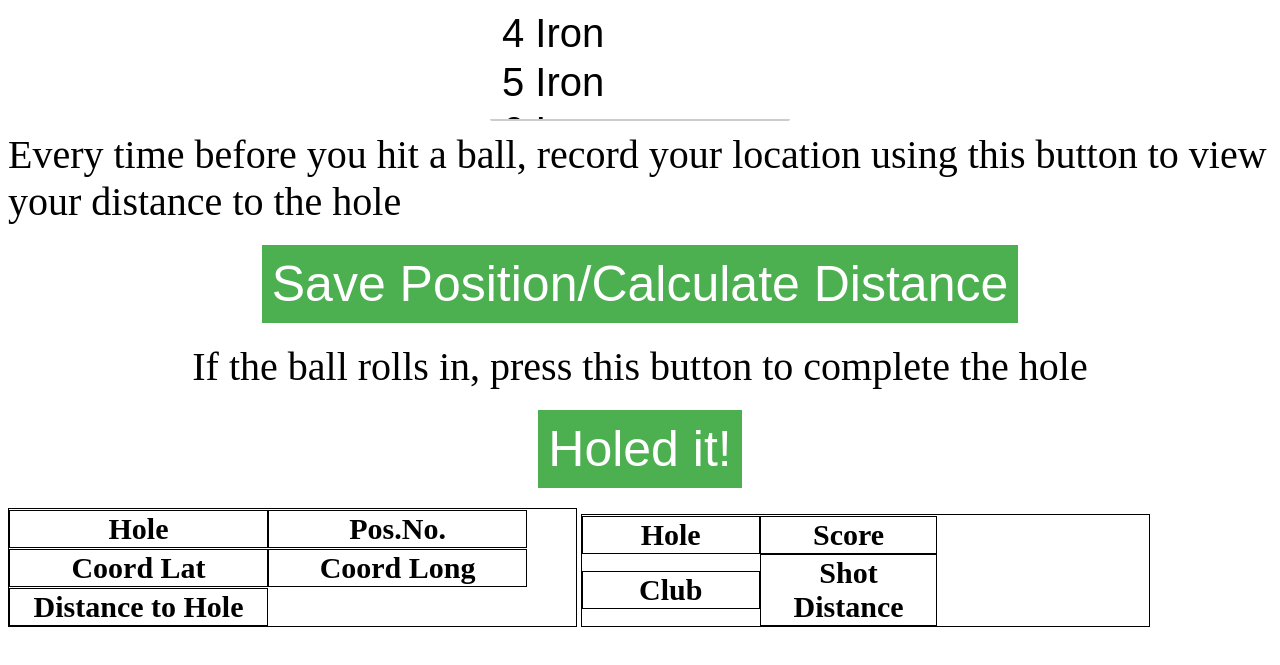
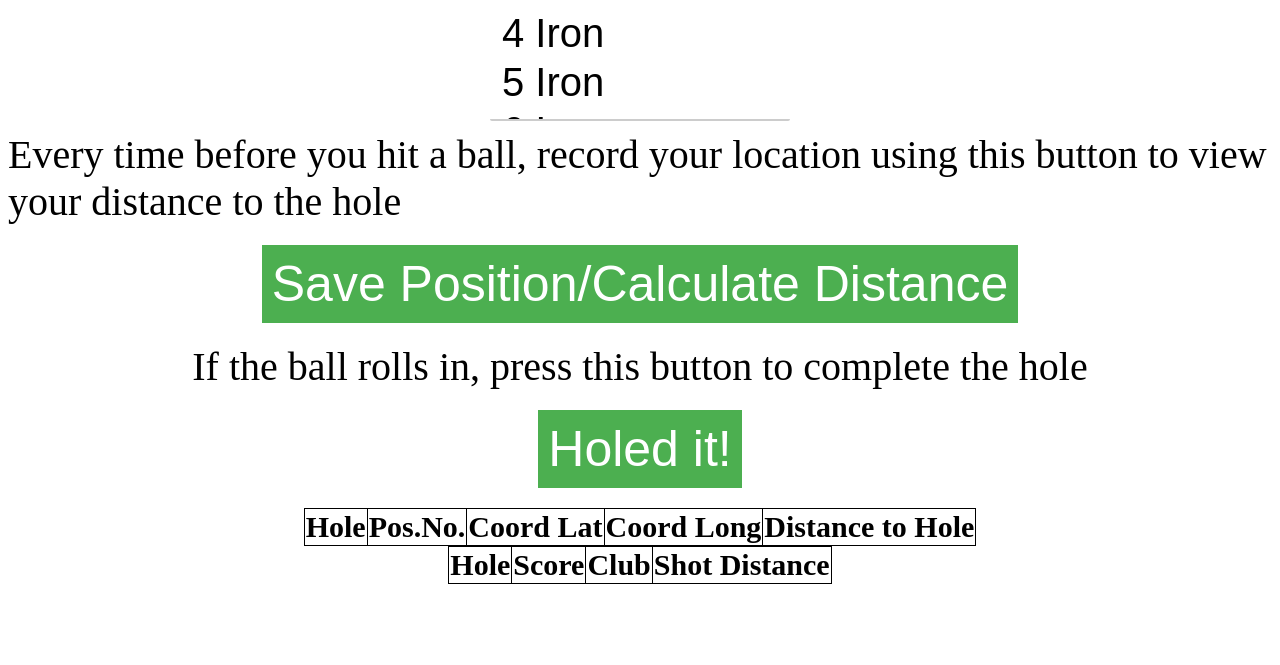
Before and after one commit to petercegoh/Golf-Distance-App, a plain HTML site: page index.html in a window 1280 px wide. Shown: the part 881-1546 px from the top of the page. Drawn offline with Linux system fonts and the light colour scheme; some packages are replaced by stand-ins of ours.

Commit message:
style update

```diff
--- a/stylesheet.css
+++ b/stylesheet.css
@@ -50,8 +50,6 @@ form {
 
   }
   table, th, td {
-    display: inline-block;
-    width: 45%;
     border: 1px solid black;
     border-collapse: collapse;
     margin: auto;
```
